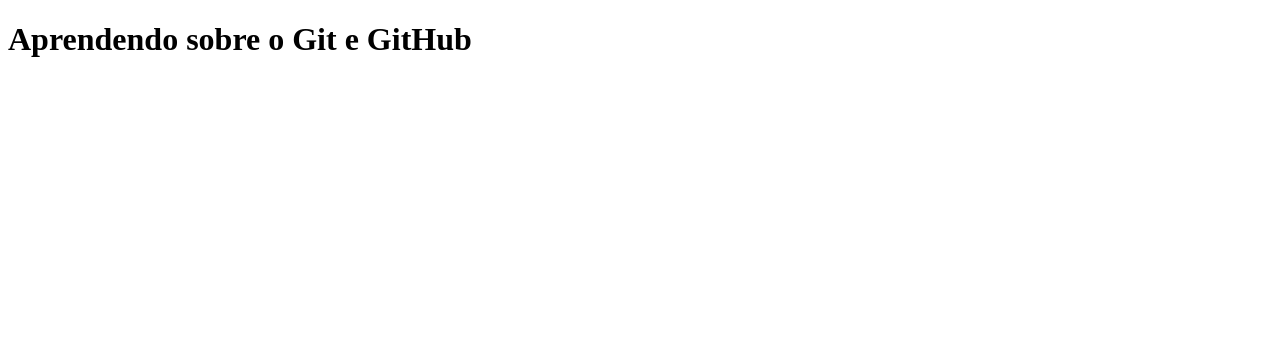
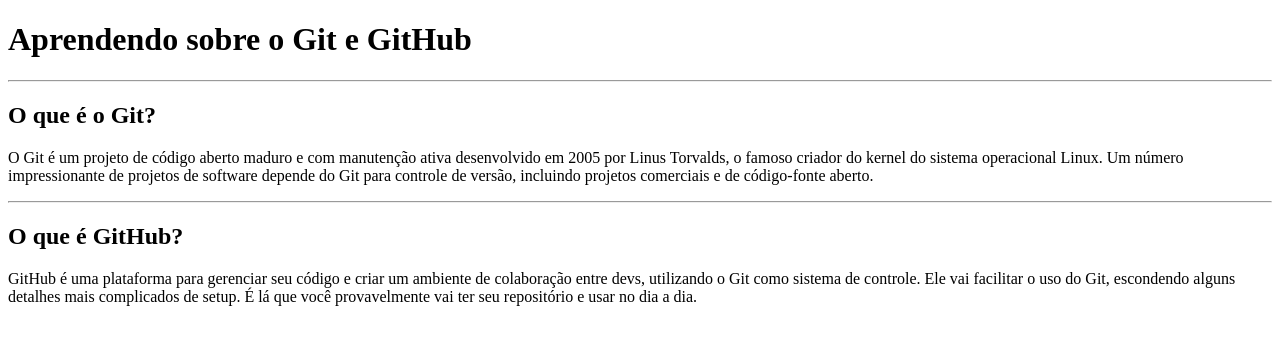
Before and after one commit to Juniorcosta-dev/aula-git-github, a plain HTML site: page index.html in a window 1280 px wide. Drawn offline with Linux system fonts and the light colour scheme.

Commit message:
Segunda versão

```diff
--- a/index.html
+++ b/index.html
@@ -1,11 +1,29 @@
 <!DOCTYPE html>
 <html lang="pt-br">
-<head>
-    <meta charset="UTF-8">
-    <meta name="viewport" content="width=device-width, initial-scale=1.0">
+  <head>
+    <meta charset="UTF-8" />
+    <meta name="viewport" content="width=device-width, initial-scale=1.0" />
     <title>Git - GitHub</title>
-</head>
-<body>
+  </head>
+  <body>
     <h1>Aprendendo sobre o Git e GitHub</h1>
-</body>
+    <hr />
+    <h2>O que é o Git?</h2>
+    <p>
+      O Git é um projeto de código aberto maduro e com manutenção ativa
+      desenvolvido em 2005 por Linus Torvalds, o famoso criador do kernel do
+      sistema operacional Linux. Um número impressionante de projetos de
+      software depende do Git para controle de versão, incluindo projetos
+      comerciais e de código-fonte aberto.
+    </p>
+    <hr />
+    <h2>O que é GitHub?</h2>
+    <p>
+      GitHub é uma plataforma para gerenciar seu código e criar um ambiente de
+      colaboração entre devs, utilizando o Git como sistema de controle. Ele vai
+      facilitar o uso do Git, escondendo alguns detalhes mais complicados de
+      setup. É lá que você provavelmente vai ter seu repositório e usar no dia a
+      dia.
+    </p>
+  </body>
 </html>
```
